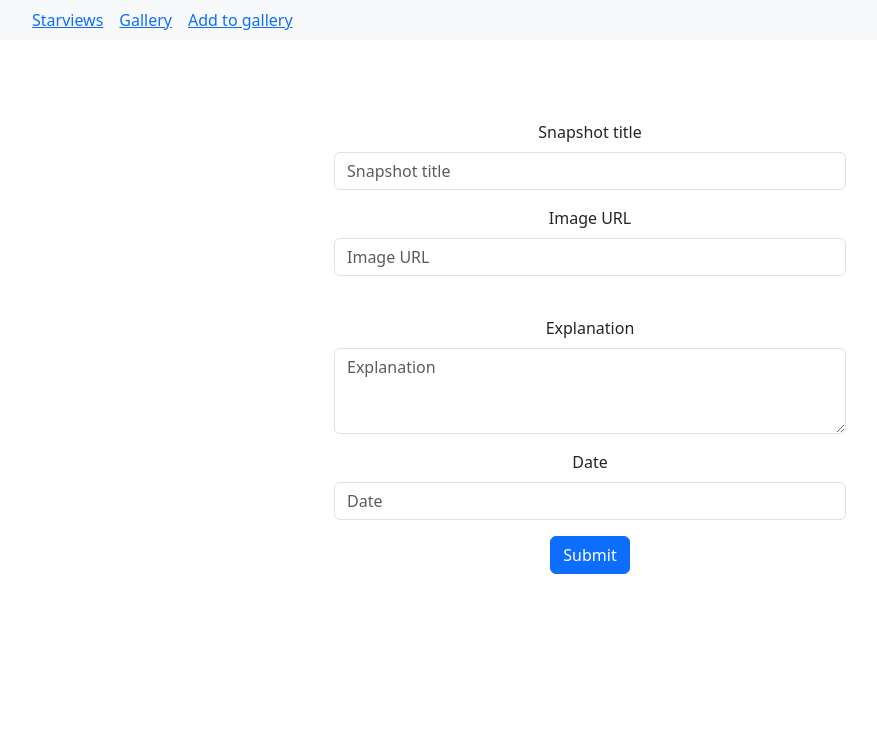
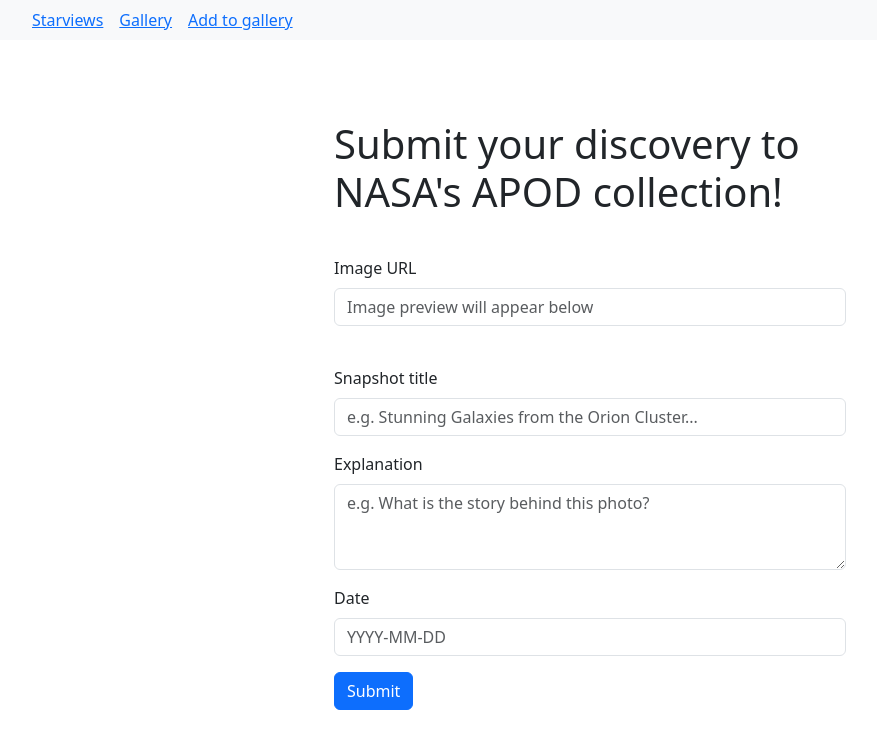
Before and after one commit to dastinnette/phase-2-project, a React (Create React App) app: page /New in a window 1280 px wide. Shown: the top 748 px of the page, without its empty margins (50-927 px from the left). Built offline with nearby package versions, Linux system fonts and the light colour scheme; data requests are answered from the project's data file.

Commit message:
Finished styling submit form

```diff
--- a/src/App.css
+++ b/src/App.css
@@ -57,6 +57,12 @@
   max-width: 40%;
   margin-left: 30%;
   margin-top: 5em;
+  margin-bottom: 5em;
+  text-align: left;
+}
+
+.input-form-header {
+  margin-bottom: 1em;
 }
 
 .detail-image {
--- a/src/components/ItemCard.js
+++ b/src/components/ItemCard.js
@@ -3,7 +3,7 @@ import Card from 'react-bootstrap/Card';
 import Col from 'react-bootstrap/Col';
 
 function ItemCard({ snapshot }){
-    const { id, copyright, date, explanation, hdurl, title } = snapshot
+    const { id, date, hdurl, title } = snapshot
     const navigate = useNavigate()
     function handleImageClick(){
         navigate(`/Gallery/${id}`)
--- a/src/components/NewForm.js
+++ b/src/components/NewForm.js
@@ -49,22 +49,23 @@ function NewForm() {
 
     return(
       <Form className="input-form" onSubmit={handleSubmit}>
+        <h1 className="input-form-header">Submit your discovery to NASA's APOD collection!</h1>
+        <Form.Group className="mb-3">
+          <Form.Label>Image URL</Form.Label>
+          <Form.Control type="text" name="hdurl" placeholder="Image preview will appear below" value={hdurl} onChange={handleChange}/>
+          <img src={hdurl} alt={title} className="img-preview"/>
+        </Form.Group>
         <Form.Group className="mb-3">
           <Form.Label>Snapshot title</Form.Label>
-          <Form.Control type="text" name="title" placeholder="Snapshot title" value={title} onChange={handleChange}/>
-        </Form.Group>
-        <Form.Group className="mb-3">
-          <Form.Label>Image URL</Form.Label>
-          <Form.Control type="text" name="hdurl" placeholder="Image URL" value={hdurl} onChange={handleChange}/>
-          <img src={hdurl} className="img-preview"/>
+          <Form.Control type="text" name="title" placeholder="e.g. Stunning Galaxies from the Orion Cluster..." value={title} onChange={handleChange}/>
         </Form.Group>
         <Form.Group className="mb-3">
           <Form.Label>Explanation</Form.Label>
-          <Form.Control as="textarea" rows={3} name="explanation" placeholder="Explanation" value={explanation} onChange={handleChange}/>
+          <Form.Control as="textarea" rows={3} name="explanation" placeholder="e.g. What is the story behind this photo?" value={explanation} onChange={handleChange}/>
         </Form.Group>
         <Form.Group className="mb-3">
           <Form.Label>Date</Form.Label>
-          <Form.Control type="text" name="date" placeholder="Date" value={date} onChange={handleChange}/>
+          <Form.Control type="text" name="date" placeholder="YYYY-MM-DD" value={date} onChange={handleChange}/>
         </Form.Group>
         <Button variant="primary" type="submit">
           Submit
```
